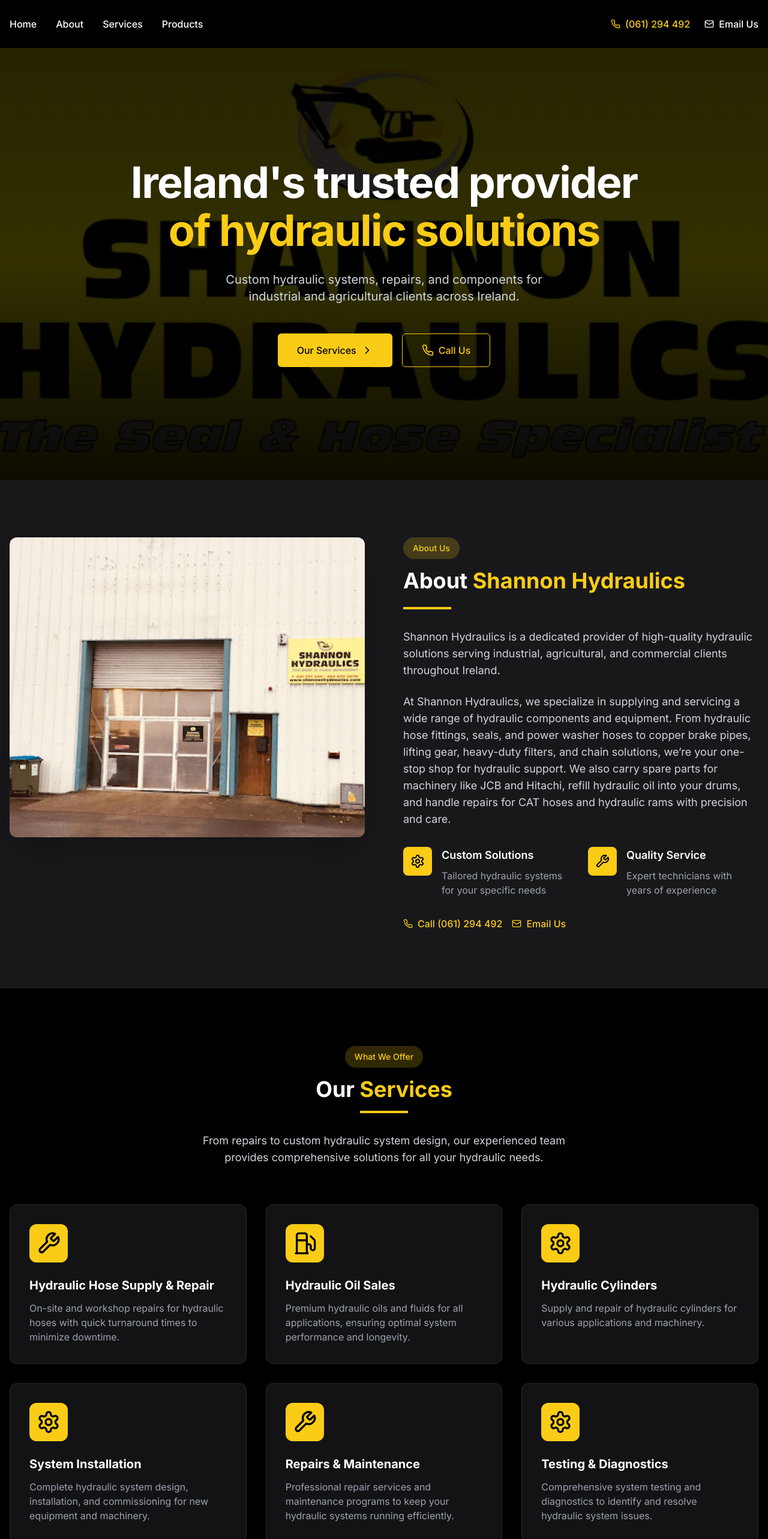
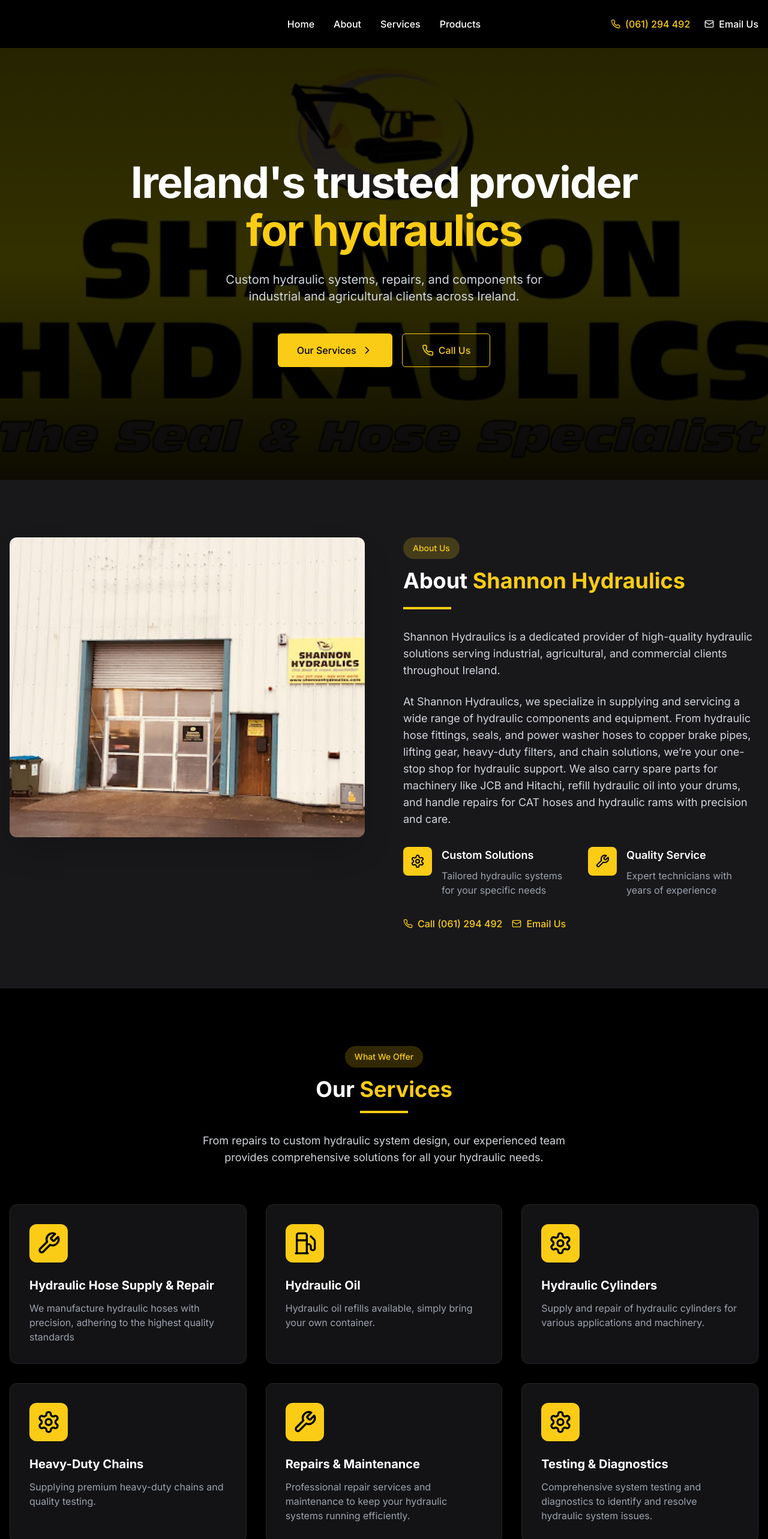
Before and after one commit to TyuDaniel/shannonhydraulics, a Next.js app: page / in a window 1280 px wide. Shown: the top 2566 px of the page at 60% size. Built offline with nearby package versions, Linux system fonts and the light colour scheme.

Commit message:
small changes

```diff
--- a/app/page.tsx
+++ b/app/page.tsx
@@ -21,7 +21,7 @@ export default function Home() {
         <div className="container relative z-10 px-4 mx-auto text-center">
           <h1 className="text-5xl font-bold tracking-tight text-white sm:text-6xl md:text-7xl">
             <span className="block">Ireland's trusted provider</span>
-            <span className="block mt-2 text-yellow-400">of hydraulic solutions</span>
+            <span className="block mt-2 text-yellow-400">for hydraulics</span>
           </h1>
           <p className="max-w-xl mx-auto mt-8 text-xl text-gray-300">
             Custom hydraulic systems, repairs, and components for industrial and agricultural clients across Ireland.
@@ -139,12 +139,12 @@ export default function Home() {
             <ServiceCard
               icon={<Wrench className="w-10 h-10" />}
               title="Hydraulic Hose Supply & Repair"
-              description="On-site and workshop repairs for hydraulic hoses with quick turnaround times to minimize downtime."
+              description="We manufacture hydraulic hoses with precision, adhering to the highest quality standards"
             />
             <ServiceCard
               icon={<Oil className="w-10 h-10" />}
-              title="Hydraulic Oil Sales"
-              description="Premium hydraulic oils and fluids for all applications, ensuring optimal system performance and longevity."
+              title="Hydraulic Oil"
+              description="Hydraulic oil refills available, simply bring your own container."
             />
             <ServiceCard
               icon={<Settings className="w-10 h-10" />}
@@ -153,13 +153,13 @@ export default function Home() {
             />
             <ServiceCard
               icon={<Settings className="w-10 h-10" />}
-              title="System Installation"
-              description="Complete hydraulic system design, installation, and commissioning for new equipment and machinery."
+              title="Heavy-Duty Chains"
+              description="Supplying premium heavy-duty chains and quality testing."
             />
             <ServiceCard
               icon={<Wrench className="w-10 h-10" />}
               title="Repairs & Maintenance"
-              description="Professional repair services and maintenance programs to keep your hydraulic systems running efficiently."
+              description="Professional repair services and maintenance to keep your hydraulic systems running efficiently."
             />
             <ServiceCard
               icon={<Settings className="w-10 h-10" />}
--- a/app/products/page.tsx
+++ b/app/products/page.tsx
@@ -68,7 +68,7 @@ export default function ProductsPage() {
         <div className="absolute inset-0 z-0">
           <div className="absolute inset-0 bg-gradient-to-b from-black/70 via-black/60 to-black/90 z-10"></div>
           <Image
-            src="/placeholder.svg?height=1080&width=1920"
+            src="/images/shannonhydraulics.png?height=1080&width=1920"
             alt="Hydraulic machinery"
             fill
             className="object-cover opacity-50"
--- a/components/header.tsx
+++ b/components/header.tsx
@@ -2,7 +2,6 @@
 
 import { useState, useEffect } from "react"
 import Link from "next/link"
-import Image from "next/image"
 import { Menu, X, Phone, Mail } from "lucide-react"
 
 export default function Header() {
@@ -11,11 +10,7 @@ export default function Header() {
 
   useEffect(() => {
     const handleScroll = () => {
-      if (window.scrollY > 10) {
-        setScrolled(true)
-      } else {
-        setScrolled(false)
-      }
+      setScrolled(window.scrollY > 10)
     }
 
     window.addEventListener("scroll", handleScroll)
@@ -33,11 +28,9 @@ export default function Header() {
       }`}
     >
       <div className="container px-4 mx-auto">
-        <div className="flex items-center justify-between h-20">
-
-
-          {/* Desktop Navigation */}
-          <nav className="hidden md:flex items-center space-x-8">
+        <div className="relative flex items-center justify-center h-20">
+          {/* Centered Navigation */}
+          <nav className="hidden md:flex items-center space-x-8 absolute left-1/2 transform -translate-x-1/2">
             <Link href="/" className="text-white hover:text-yellow-400 transition-colors font-medium">
               Home
             </Link>
@@ -53,7 +46,7 @@ export default function Header() {
           </nav>
 
           {/* Contact Info Buttons */}
-          <div className="hidden md:flex items-center space-x-6">
+          <div className="hidden md:flex items-center space-x-6 absolute right-0">
             <a
               href="tel:061294492"
               className="flex items-center gap-2 text-yellow-400 hover:text-yellow-500 transition-colors font-medium"
@@ -72,7 +65,7 @@ export default function Header() {
 
           {/* Mobile Menu Button */}
           <button
-            className="md:hidden p-2 text-white hover:text-yellow-400 transition-colors"
+            className="md:hidden p-2 text-white hover:text-yellow-400 transition-colors absolute right-0"
             onClick={toggleMenu}
             aria-label="Toggle menu"
           >
```
